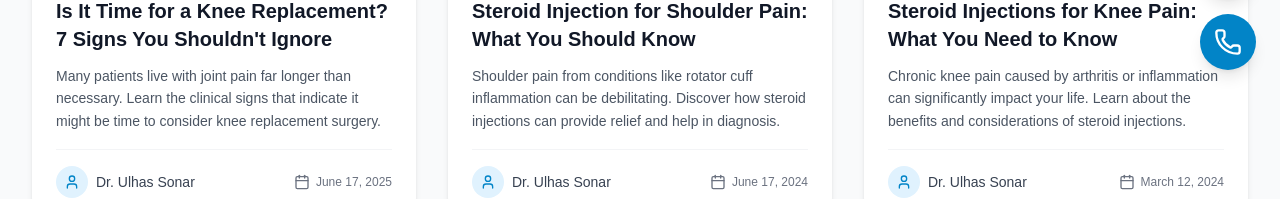
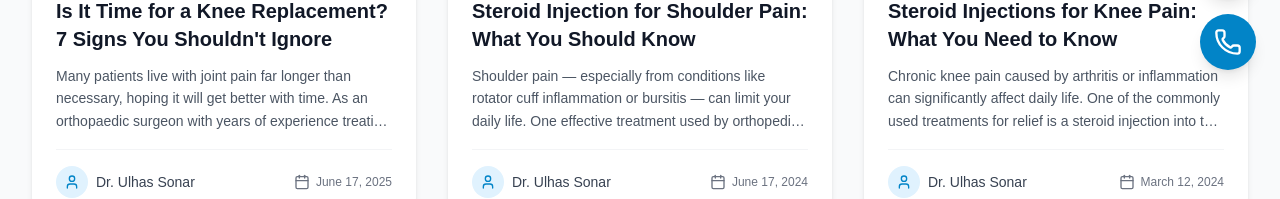
Before and after one commit to sabin876/Doctor-Port, a React (Vite) app: page /articles in a window 1280 px wide. Shown: the part 706-905 px from the top of the page. Built offline with nearby package versions, Linux system fonts and the light colour scheme; a web font is replaced by a local one.

Commit message:
update article content from reference site

```diff
--- a/src/components/ArticleDetail.jsx
+++ b/src/components/ArticleDetail.jsx
@@ -65,6 +65,15 @@ const articles = {
                 <li>Tendon weakening (if used repeatedly)</li>
                 <li>Rare but serious risk of infection</li>
             </ul>
+
+            <h3>What to Do After the Injection</h3>
+            <ul>
+                <li>Rest your shoulder and avoid heavy lifting for a few days.</li>
+                <li>Apply ice packs to reduce swelling.</li>
+                <li>Keep the shoulder moving gently — do not stop all motion.</li>
+                <li>Monitor for signs of infection: redness, severe pain, fever, or reduced movement.</li>
+            </ul>
+            <p>If any concerning symptoms appear, contact your doctor immediately. Early infections respond well to antibiotics, but delayed treatment may require surgery.</p>
         `
     },
     'knee-steroid-injection': {
@@ -78,6 +87,7 @@ const articles = {
             <p>Chronic knee pain caused by arthritis or inflammation can significantly affect daily life. One of the commonly used treatments for relief is a steroid injection into the knee joint. These injections can provide both pain relief and help in confirming the diagnosis, especially when symptoms are unclear.</p>
 
             <h3>Why Are Steroid Injections Used?</h3>
+            <p>The effects vary from person to person. Some patients experience no relief, while others benefit for several months.</p>
             <p>Steroid injections serve two main goals:</p>
             <ul>
                 <li><strong>Diagnostic Tool:</strong> The response to the injection helps your doctor confirm the source of the pain.</li>
@@ -91,14 +101,28 @@ const articles = {
                 <li>A fine needle is inserted into the joint to deliver a mix of steroid and local anesthetic.</li>
                 <li>A small dressing is applied, which can be removed after 48 hours.</li>
             </ul>
+            <p>There are no cuts or stitches, and it’s usually well tolerated.</p>
+
+            <h3>What Are the Risks?</h3>
+            <p>As with any procedure, there are some potential risks, including:</p>
+            <ul>
+                <li>Pain or swelling after injection (a flare-up)</li>
+                <li>Bleeding or bruising</li>
+                <li>Infection (rare but serious if it occurs)</li>
+                <li>Allergic reaction</li>
+                <li>Skin changes (e.g., lightening of skin, fat loss at the site)</li>
+                <li>Tendon weakening or delayed side effects</li>
+            </ul>
 
             <h3>Post-Injection Care</h3>
+            <p>To ensure the best results:</p>
             <ul>
                 <li>Rest the knee and avoid heavy activities for a few days.</li>
                 <li>Ice the area for 1–2 days.</li>
                 <li>Maintain normal knee movement (don't stop walking unless advised).</li>
                 <li>Watch for warning signs like redness, fever, or worsening pain.</li>
             </ul>
+            <p>If you notice signs of infection or feel unwell, contact your doctor immediately. Early infections are treatable with antibiotics, while late or severe cases might need surgery.</p>
         `
     },
     'personalized-knee-alignment': {
--- a/src/components/Articles.jsx
+++ b/src/components/Articles.jsx
@@ -7,7 +7,7 @@ const articlesData = [
     {
         id: 'knee-replacement-signs',
         title: "Is It Time for a Knee Replacement? 7 Signs You Shouldn't Ignore",
-        excerpt: "Many patients live with joint pain far longer than necessary. Learn the clinical signs that indicate it might be time to consider knee replacement surgery.",
+        excerpt: "Many patients live with joint pain far longer than necessary, hoping it will get better with time. As an orthopaedic surgeon with years of experience treating complex knee conditions, I often meet individuals who say, “I wish I’d come in sooner.”",
         category: "Knee Health",
         categoryColor: "bg-blue-100 text-blue-700",
         image: "https://images.unsplash.com/photo-1579684385127-1ef15d508118?w=800&h=600&fit=crop",
@@ -17,7 +17,7 @@ const articlesData = [
     {
         id: 'shoulder-steroid-injection',
         title: "Steroid Injection for Shoulder Pain: What You Should Know",
-        excerpt: "Shoulder pain from conditions like rotator cuff inflammation can be debilitating. Discover how steroid injections can provide relief and help in diagnosis.",
+        excerpt: "Shoulder pain — especially from conditions like rotator cuff inflammation or bursitis — can limit your daily life. One effective treatment used by orthopedic specialists is a steroid injection into the subacromial space of the shoulder.",
         category: "Shoulder Care",
         categoryColor: "bg-teal-100 text-teal-700",
         image: "https://images.unsplash.com/photo-1584308666744-24d5c474f2ae?w=800&h=600&fit=crop",
@@ -27,7 +27,7 @@ const articlesData = [
     {
         id: 'knee-steroid-injection',
         title: "Steroid Injections for Knee Pain: What You Need to Know",
-        excerpt: "Chronic knee pain caused by arthritis or inflammation can significantly impact your life. Learn about the benefits and considerations of steroid injections.",
+        excerpt: "Chronic knee pain caused by arthritis or inflammation can significantly affect daily life. One of the commonly used treatments for relief is a steroid injection into the knee joint.",
         category: "Pain Management",
         categoryColor: "bg-purple-100 text-purple-700",
         image: "https://images.unsplash.com/photo-1581594632702-52c1cb8d799d?w=800&h=600&fit=crop",
```
